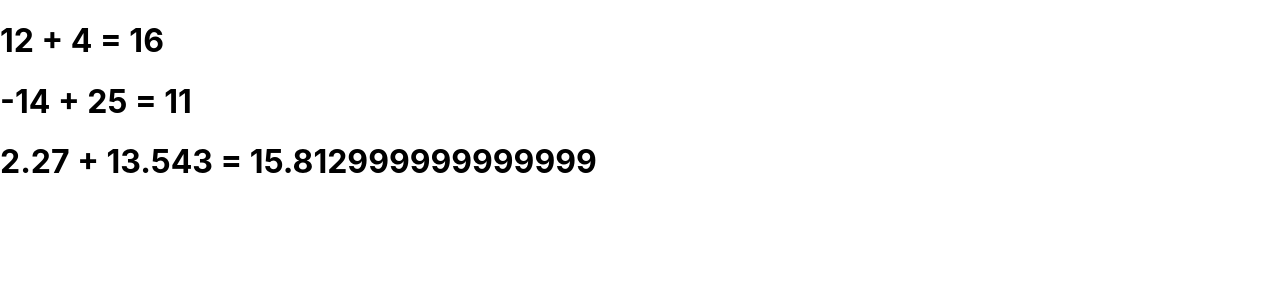
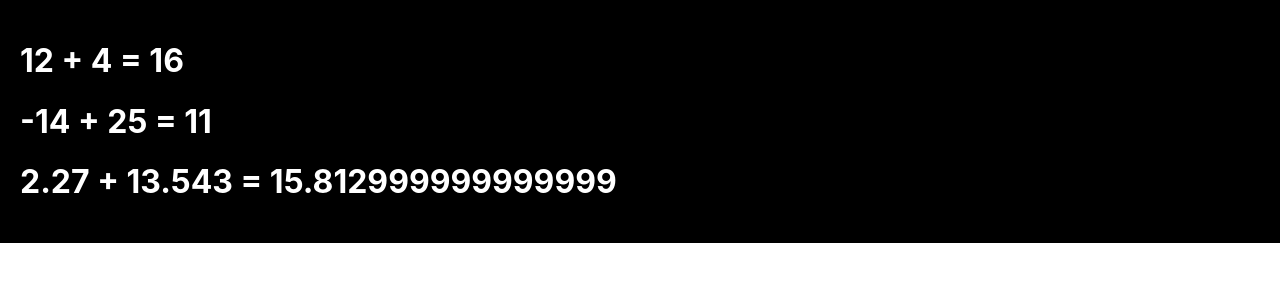
Before and after one commit to kkretschmerhensley/offcial-project-2, a React (Create React App) app: page / in a window 1280 px wide. Shown: the top 300 px of the page. Built offline with nearby package versions, Linux system fonts and the light colour scheme.

Commit message:
Added new styles to the DOM

```diff
--- a/src/App.js
+++ b/src/App.js
@@ -3,12 +3,20 @@ import './App.css';
 import {Addition} from './Addition.js';
 
 const App = () => {
+  const styles = {
+    container: {
+      padding: 20,
+      backgroundColor: "black",
+      color: "white"
+    }
+  };
+
   return (
-    <>
+    <div style={styles.container}>
       <Addition numberOne={12} numberTwo={4}/>
       <Addition numberOne={-14} numberTwo={25}/>
       <Addition numberOne={2.27} numberTwo={13.543}/>
-    </>
+    </div>
   );
 }
 
```
